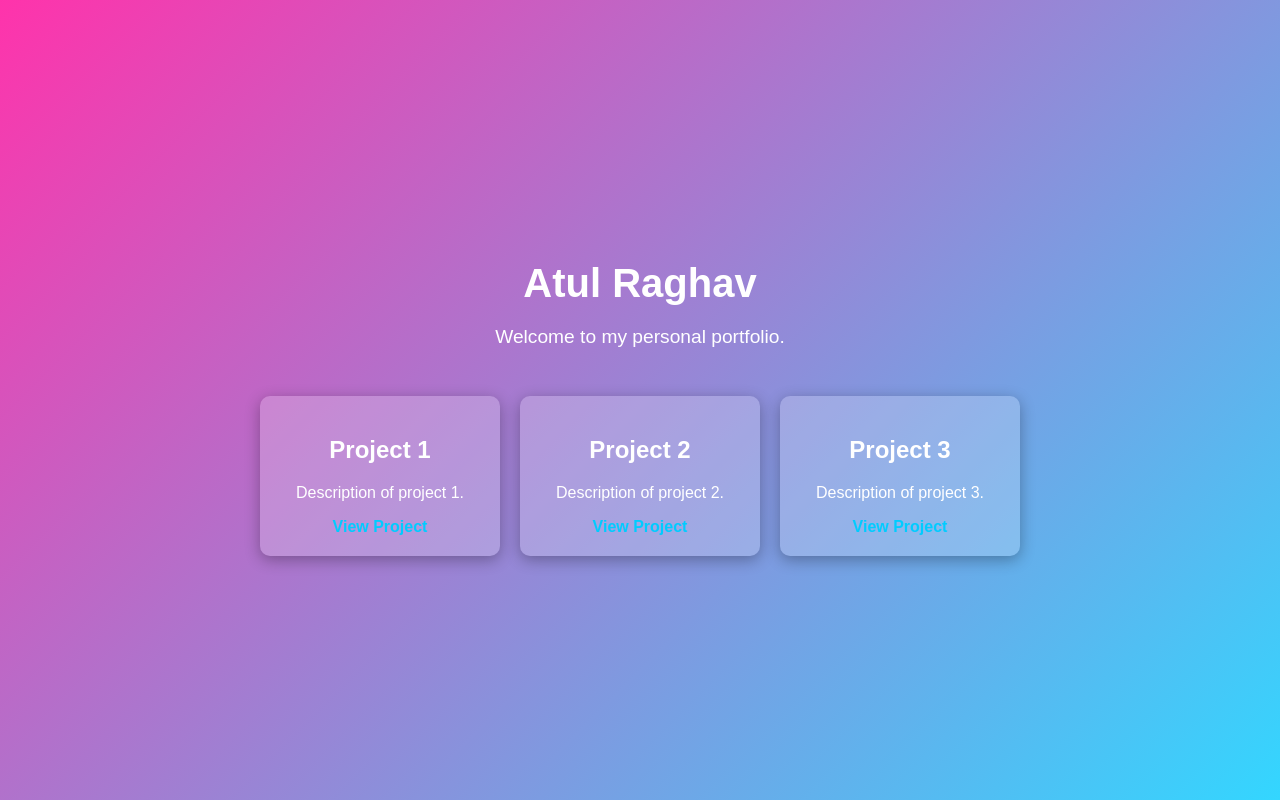
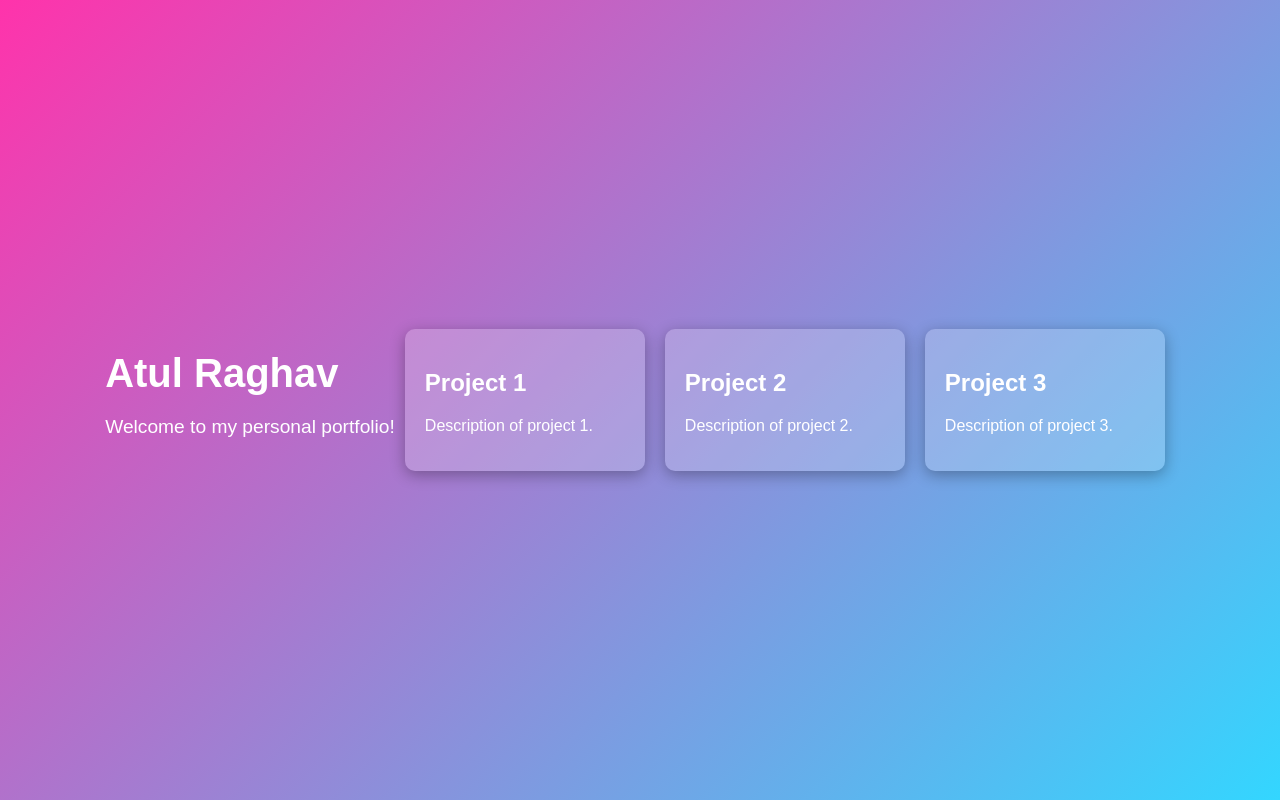
Before and after one commit to 22f3002956/MY_PORTFOLIO, a plain HTML site: page index.html in a window 1280 px wide. Drawn offline with Linux system fonts and the light colour scheme.

Commit message:
Update index.html

```diff
--- a/index.html
+++ b/index.html
@@ -4,32 +4,29 @@
     <meta charset="UTF-8">
     <meta name="viewport" content="width=device-width, initial-scale=1.0">
     <link rel="stylesheet" href="style.css">
-    <title>Atul Raghav - Portfolio</title>
+    <title>Atul Raghav's Portfolio</title>
 </head>
 <body>
-    <div class="container">
-        <header>
-            <h1>Atul Raghav</h1>
-            <p>Welcome to my personal portfolio.</p>
-        </header>
+    <header>
+        <h1>Atul Raghav</h1>
+        <p>Welcome to my personal portfolio!</p>
+    </header>
+    <main>
         <section class="projects">
             <div class="project-card">
                 <h2>Project 1</h2>
                 <p>Description of project 1.</p>
-                <a href="#">View Project</a>
             </div>
             <div class="project-card">
                 <h2>Project 2</h2>
                 <p>Description of project 2.</p>
-                <a href="#">View Project</a>
             </div>
             <div class="project-card">
                 <h2>Project 3</h2>
                 <p>Description of project 3.</p>
-                <a href="#">View Project</a>
             </div>
         </section>
-    </div>
+    </main>
     <script src="app.js"></script>
 </body>
 </html>
```
